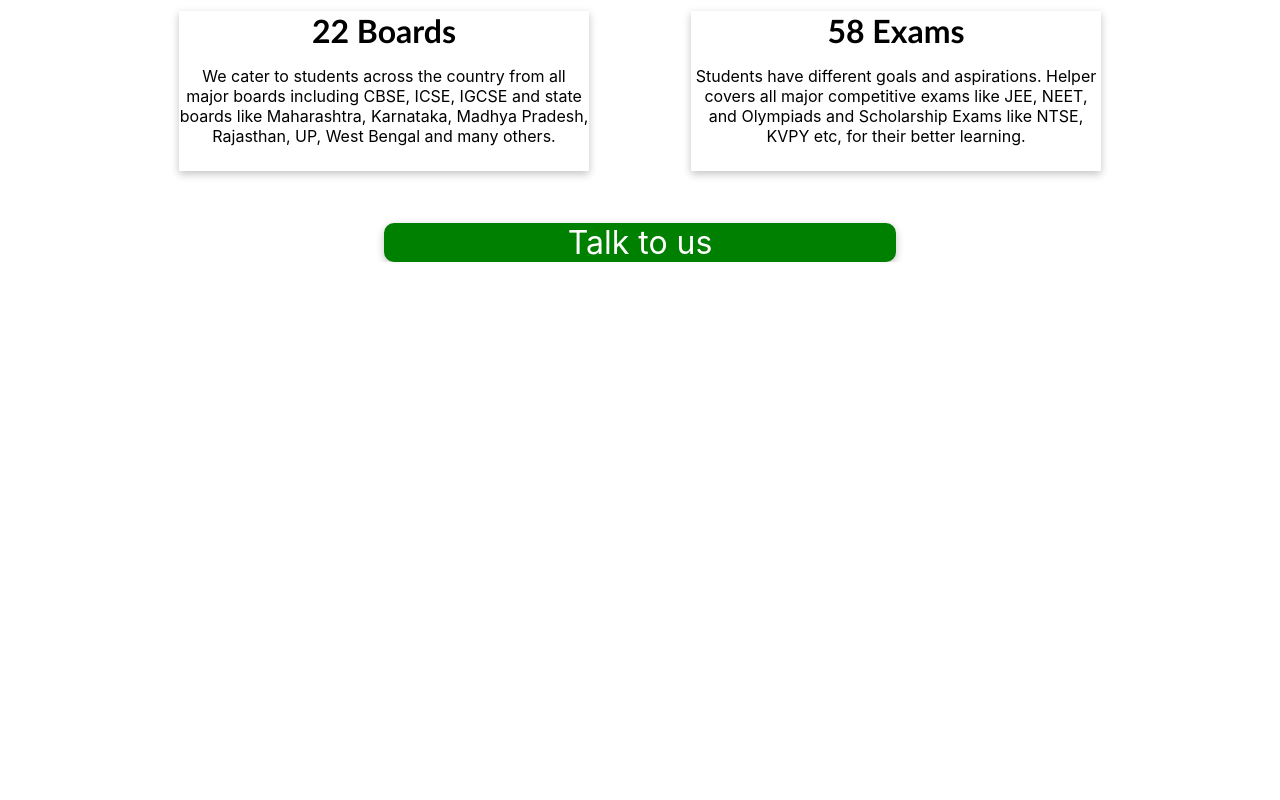
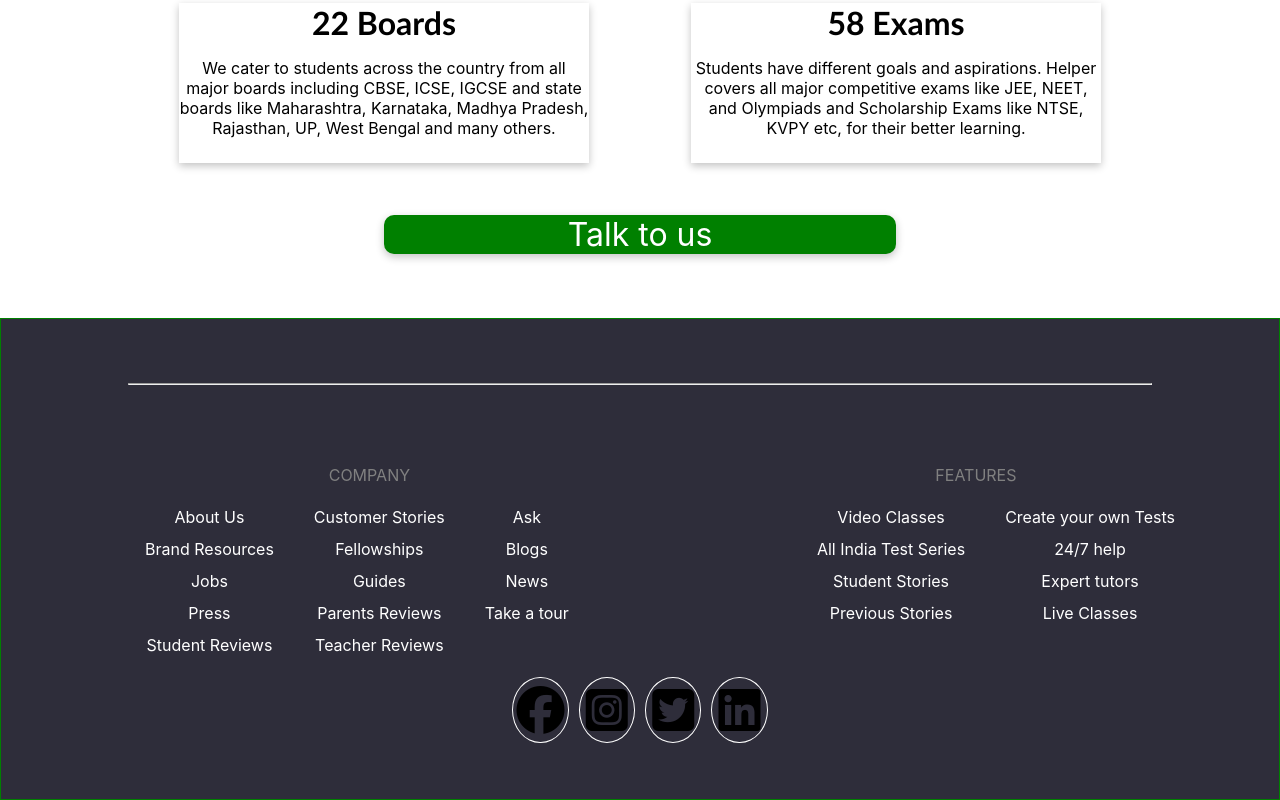
Before and after one commit to CodEsHiVaz/Project-Tifrac, a React (Create React App) app in the folder Frontend/tifrac/: page / in a window 1280 px wide. Shown: the part 1399-2199 px from the top of the page. Before the commit the page ends 1661 px from the top, so only its background shows below. Built offline with nearby package versions, Linux system fonts and the light colour scheme.

Commit message:
footer done

```diff
--- a/Frontend/tifrac/public/index.html
+++ b/Frontend/tifrac/public/index.html
@@ -25,6 +25,8 @@
       Learn how to configure a non-root public URL by running `npm run build`.
     -->
         <script src="https://accounts.google.com/gsi/client" async defer></script>
+        <script src="https://kit.fontawesome.com/24c494a6b6.js"
+        crossorigin="anonymous" ></script>
     <title>React App</title>
   </head>
   <body>
--- /dev/null
+++ b/Frontend/tifrac/src/Components/Home/Footer.jsx
@@ -0,0 +1,81 @@
+import React from 'react'
+import styles from "./Footer.module.css"
+export const Footer = () => {
+  return (
+    <div className={styles.footermain}>
+        <hr style={{marginTop:"5%",width:"80%"}} />
+        <div style={{marginTop:"10vh",display:"flex",justifyContent:"space-around"}}>
+            {/* Left div */}
+
+            <div >
+                <div style={{width:"100%",margin:"auto",color:"grey",paddingLeft:"7%"}}>COMPANY</div>
+                <div className={styles.prfooterleft}>
+                        <div >
+                            <ul style={{listStyle:"none",lineHeight:"2rem"}}>
+                                <li>About Us</li>
+                                <li>Brand Resources</li>
+                                <li>Jobs</li>
+                                <li>Press</li>
+                                <li>Student Reviews</li>
+                            </ul>
+                        </div>
+                        <div>
+                            <ul  style={{listStyle:"none",lineHeight:"2rem"}}>
+                                <li>Customer Stories</li>
+                                <li>Fellowships</li>
+                                <li>Guides</li>
+                                <li>Parents Reviews</li>
+                                <li>Teacher Reviews</li>
+                            </ul>
+                        </div>
+                        <div>
+                            <ul  style={{listStyle:"none",lineHeight:"2rem"}}>
+                                <li>Ask</li>
+                                <li>Blogs</li>
+                                <li>News</li>
+                                <li>Take a tour</li>
+
+                            </ul>
+                        </div>
+                </div>
+            </div>
+            {/* Right div */}
+             <div>
+             <div style={{width:"100%",margin:"auto",color:"grey"}}>FEATURES</div>
+             <div className={styles.prfooterright}>
+
+            <div>
+                <ul  style={{listStyle:"none",lineHeight:"2rem"}}>
+                    <li>Video Classes</li>
+                    <li>All India Test Series</li>
+                    <li>Student Stories</li>
+                    <li>Previous Stories</li>
+
+                </ul>
+            </div>
+            <div>
+                <ul  style={{listStyle:"none",lineHeight:"2rem"}}>
+                    <li>Create your own Tests</li>
+                    <li>24/7 help</li>
+                    <li>Expert tutors</li>
+                    <li>Live Classes</li>
+
+                </ul>
+            </div>
+        </div>
+             </div>
+
+        </div>
+
+
+        {/* Bottom div */}
+        <div className={styles.prfooterend}>
+                <div><i class="fa-brands fa-facebook fa-3x"></i></div>
+                <div><i class="fa-brands fa-square-instagram fa-3x"></i></div>
+                <div><i class="fa-brands fa-square-twitter fa-3x"></i></div>
+                <div><i class="fa-brands fa-linkedin fa-3x"></i></div>
+
+        </div>
+    </div>
+  )
+}
--- /dev/null
+++ b/Frontend/tifrac/src/Components/Home/Footer.module.css
@@ -0,0 +1,63 @@
+.footermain
+{
+    border:1px solid green;
+    height:60vh;
+    background-color: #2e2d3a;
+    margin-top: 5%;
+}
+.prfooterleft
+{
+    display:flex;
+
+    width:100%;
+    margin:auto;
+    justify-content: space-around;
+    color:white;
+    height:100%;
+    cursor: pointer;
+}
+.prfooterright
+{
+    display:flex;
+
+    width:100%;
+    height:100%;
+    margin:auto;
+    justify-content: space-around;
+    color:white;
+    margin-top: 0%;
+    cursor: pointer;
+}
+.prfooterright>div :hover
+{
+    font-weight: 600;
+}
+.prfooterleft :hover
+{
+    font-weight: 600;
+}
+.prfooterend
+{   margin-top: 3%;
+
+    display:flex;
+    width:20%;
+    margin:auto;
+    justify-content: space-around;
+    height:8vh;
+    cursor: pointer;
+    display: flex;
+    gap:10px
+}
+.prfooterend>div
+{   display: flex;
+    justify-content: center;
+    align-items: center;
+    height: 8vh;
+    width:6vw;
+    cursor: pointer;
+   text-align: center;
+    border:1px solid white;
+    border-radius: 50%;
+
+
+}
--- a/Frontend/tifrac/src/Components/Home/Home.jsx
+++ b/Frontend/tifrac/src/Components/Home/Home.jsx
@@ -2,6 +2,7 @@
 import { Navbar } from "./Navbar";
 import styles from "./Home.module.css"
 import {useNavigate} from "react-router-dom"
+import { Footer } from "./Footer";
 const Home = () => {
 let [talk,setTalk]=React.useState(false)
 let [mail,setMail]=React.useState({email:""})
@@ -42,8 +43,11 @@
 setTalk(false)
 window.location.href="https://silver-fox-54971d.netlify.app"
    }
-  return <div>
-    <Navbar/>
+  return (
+  <>
+  <Navbar/>
+
+
     <div className={styles.prfirstbanner}>
       <div>Better Learning. Better Result.</div>
       <div>One Platform for all your science learning.</div>
@@ -124,7 +128,9 @@
 
    <div onClick={()=>setTalk(true)} className={styles.prtalktosales}>Talk to us</div>
 
-  </div>;
+  <Footer/>
+  </>
+  )
 };
 
 export default Home;
--- a/Frontend/tifrac/src/Components/Home/Home.module.css
+++ b/Frontend/tifrac/src/Components/Home/Home.module.css
@@ -1,6 +1,6 @@
 .prfirstbanner
 {
-    border:1px solid red;
+    /* border:1px solid red; */
     height:10%;
     margin-top: 10%;
     width:80%;
@@ -8,14 +8,14 @@
 }
 .prfirstbanner >div:nth-child(1)
 {
-    border:1px solid black;
+    /* border:1px solid black; */
     font-size: 4rem;
     font-family: 'Trebuchet MS', 'Lucida Sans Unicode', 'Lucida Grande', 'Lucida Sans', Arial, sans-serif;
     margin-top: 10%;
 }
 .prfirstbanner >div:nth-child(2)
 {
-    border:1px solid black;
+    /* border:1px solid black; */
     font-size: 4rem;
     color:#29abfc;
     font-family: 'Trebuchet MS', 'Lucida Sans Unicode', 'Lucida Grande', 'Lucida Sans', Arial, sans-serif;
@@ -23,7 +23,7 @@
 }
 .prawards
 {   margin-top:2%;
-    border: 1px solid blue;
+    /* border: 1px solid blue; */
     height:5%;
     width:80%;
     margin:auto;
--- a/Frontend/tifrac/src/Components/Home/Navbar.module.css
+++ b/Frontend/tifrac/src/Components/Home/Navbar.module.css
@@ -4,7 +4,8 @@
     display: flex;
     height:8vh;
     justify-content: space-around;
-    position:fixed;
+   position: fixed;
+   top:0%;
     /* z-index: 10000; */
     width:100%;
     box-shadow: rgba(0, 0, 0, 0.24) 0px 3px 8px;
```
